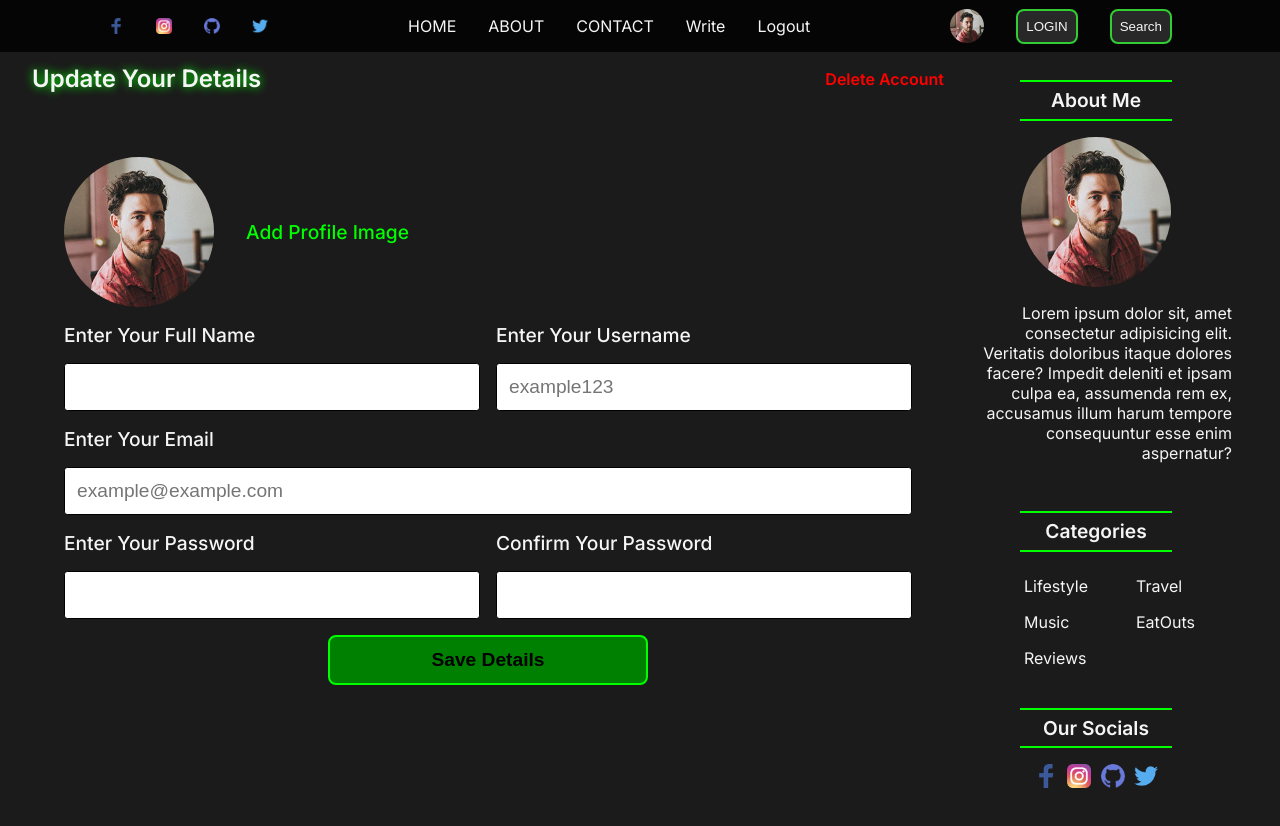
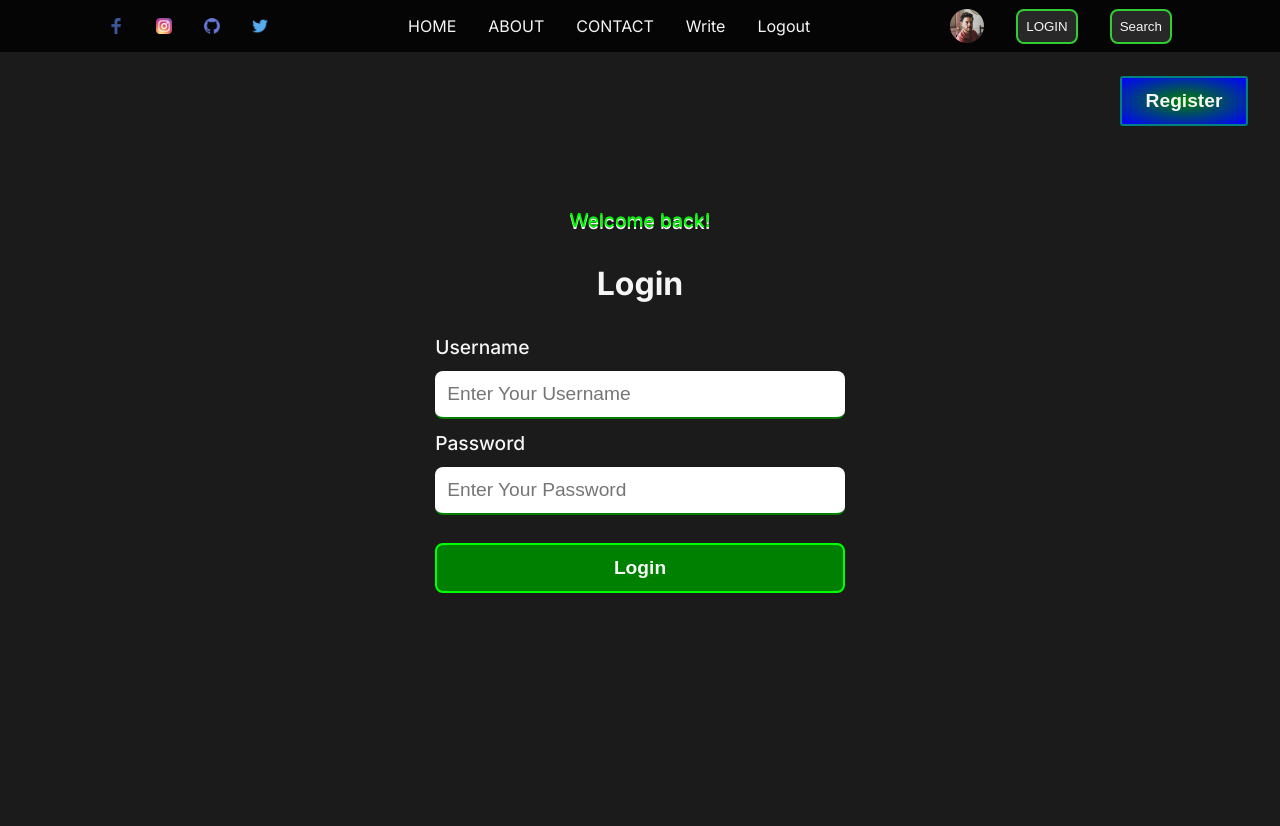
Before and after one commit to octocatblain/codsoft, a React (Create React App) app in the folder blog-platform/client/: page / in a window 1280 px wide. Shown: the top 826 px of the page. After the commit the page ends 800 px from the top, so only its background shows below. Built offline with nearby package versions, Linux system fonts and the light colour scheme.

Commit message:
feat: add login page

```diff
--- a/blog-platform/client/src/App.js
+++ b/blog-platform/client/src/App.js
@@ -2,6 +2,7 @@ import "./App.css";
 import Navbar from "./Components/Navbar/Navbar";
 import BlogPost from "./Pages/BlogPost/BlogPost";
 import Home from "./Pages/Home/Home";
+import Login from "./Pages/Login/Login";
 import Settings from "./Pages/Settings/Settings";
 import WritePost from "./Pages/WritePost/WritePost";
 
@@ -12,7 +13,8 @@ function App() {
       {/* <Home /> */}
       {/* <BlogPost/> */}
       {/* <WritePost/> */}
-      <Settings/>
+      {/* <Settings/> */}
+      <Login/>
     </>
   );
 }
--- a/blog-platform/client/src/Pages/Login/Login.css
+++ b/blog-platform/client/src/Pages/Login/Login.css
@@ -0,0 +1,84 @@
+.login_page {
+    display: flex;
+    flex-direction: column;
+    align-items: center;
+    justify-content: center;
+    height: 100dvh;
+    position: relative;
+    gap: 2rem;
+}
+
+.login_subtitle{
+    font-size: 1.2rem;
+    color: var(--secondary-color);
+    font-weight: 500;
+    text-shadow: 0 2px 0px var(--primary-color);
+}
+
+.login_title{
+    font-size: 2rem;
+    font-weight: 700;
+}
+
+.login_form {
+    display: flex;
+    flex-direction: column;
+    gap: .75rem;
+
+    label {
+        font-size: 1.2rem;
+        font-weight: 500;
+    }
+
+    input {
+        width: 32dvw;
+        outline: none;
+        border: none;
+        border-bottom: 2px solid green;
+        border-radius: .5rem;
+        color: var(--primary-color);
+        font-size: 1.2rem;
+        padding: .75rem;
+    }
+
+
+}
+
+.login_btn {
+    padding: .75rem;
+    border: 2px solid var(--secondary-color);
+    color: var(--primary-color);
+    width: 32dvw;
+    background-color: green;
+    border-radius: .5rem;
+    cursor: pointer;
+    font-size: 1.2rem;
+    font-weight: 550;
+    margin-block-start: 1rem;
+    transition: all 500ms ease;
+
+}
+
+.login_register_btn {
+    position: absolute;
+    top: 4.75rem;
+    right: 2rem;
+
+    padding: .75rem;
+    border: 2px solid teal;
+    color: var(--primary-color);
+    width: 10dvw;
+    background: radial-gradient(green, blue);
+    border-radius: .2rem;
+    cursor: pointer;
+    font-size: 1.2rem;
+    font-weight: 550;
+    transition: all 500ms ease;
+}
+
+.login_btn:hover,
+.login_register_btn:hover{
+    scale: 1.1;
+    box-shadow: 0 0 10px var(--secondary-color);
+    transition: all 200ms ease;
+}
--- a/blog-platform/client/src/Pages/Login/Login.jsx
+++ b/blog-platform/client/src/Pages/Login/Login.jsx
@@ -0,0 +1,22 @@
+import "./Login.css"
+
+const Login = () => {
+    return (
+        <div className="login_page">
+            <p className="login_subtitle">Welcome back!</p>
+            <h1 className="login_title">Login</h1>
+            <form action="" className="login_form">
+                <label htmlFor="username">Username</label>
+                <input type="text" name="username" id="username" placeholder="Enter Your Username"/>
+
+                <label htmlFor="password">Password</label>
+                <input type="password" name="password" id="password" placeholder="Enter Your Password"/>
+
+                <button type="submit" className="login_btn">Login</button>
+            </form>
+            <button type="submit" className="login_register_btn">Register</button>
+        </div>
+    )
+}
+
+export default Login
```
